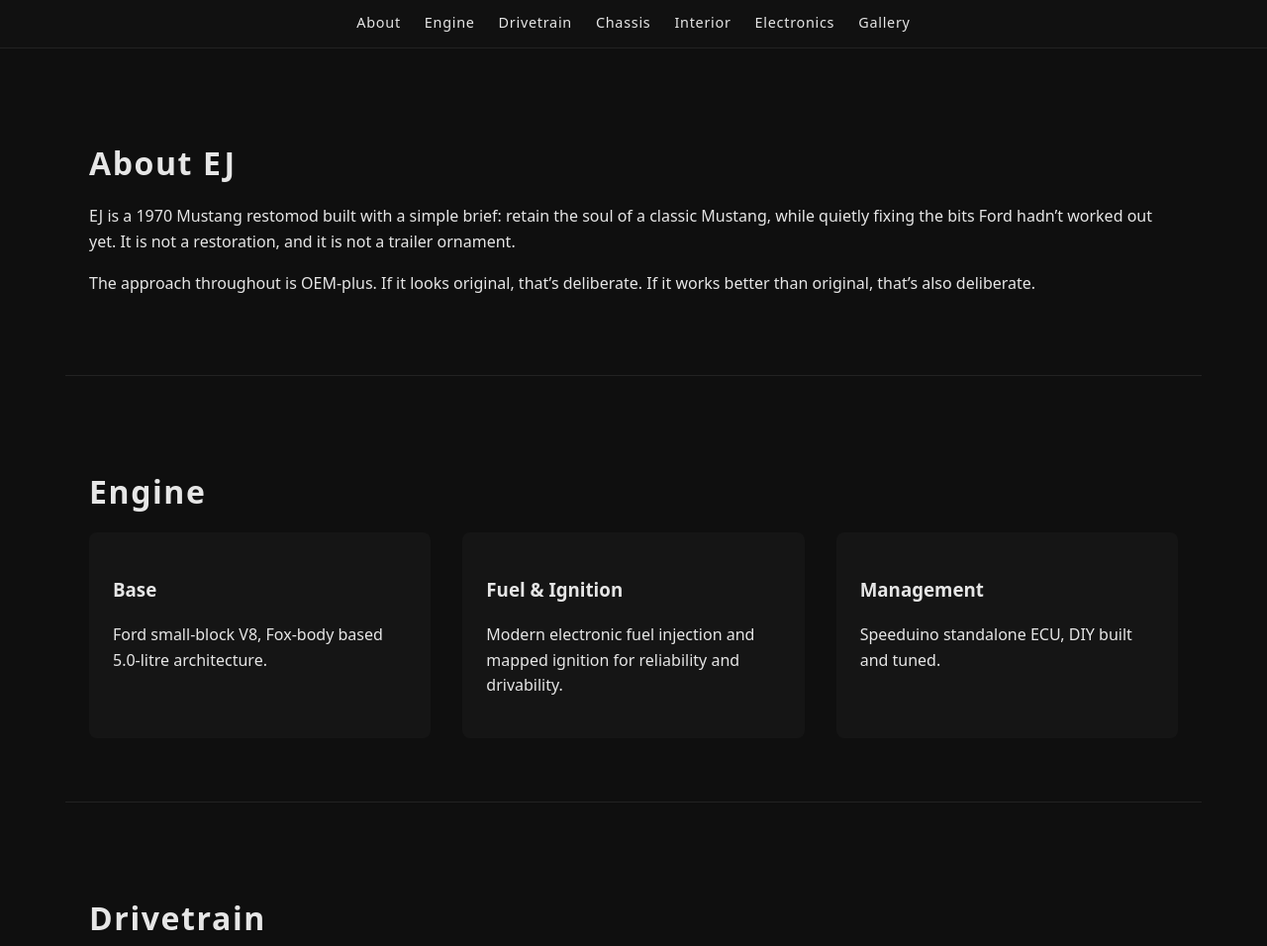
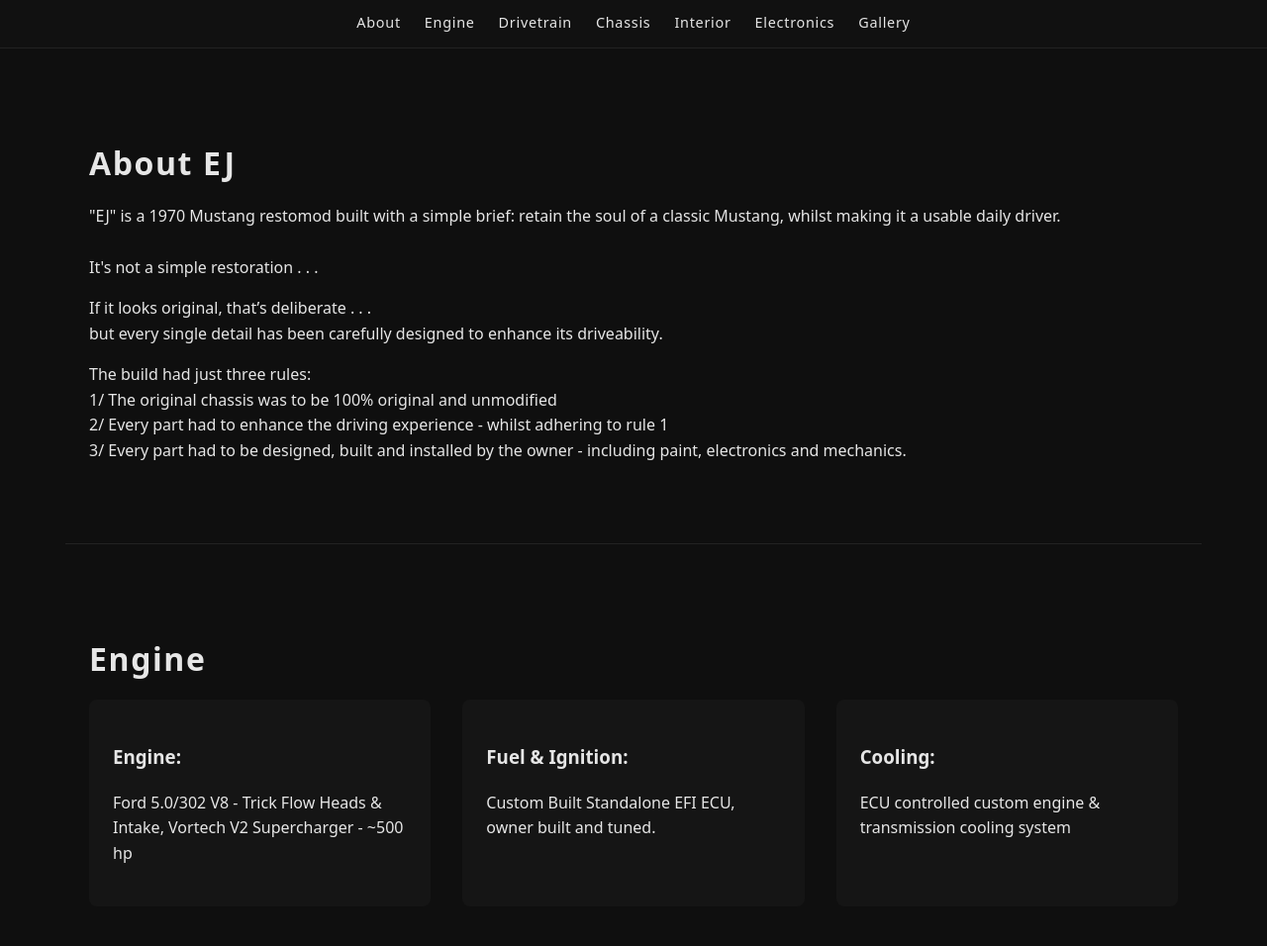
Before and after one commit to SuperDragpack/SuperDragpack.github.io, a plain HTML site: page index.html in a window 1280 px wide. Shown: the part 866-1822 px from the top of the page at 99% size. Drawn offline with Linux system fonts and the light colour scheme.

Commit message:
Add files via upload

```diff
--- a/index.html
+++ b/index.html
@@ -106,8 +106,8 @@
   <div>
     <h1>EJ - A Unique 1970 Mustang</h1>
     <p>
-      Modernised for Driving<br />
-      Built, Restored, Improved . . .
+      Built, Restored, Improved . . . <br/>
+        Modernised for Driving
     </p>
   </div>
 </header>
@@ -127,13 +127,20 @@
 <section id="about">
   <h2>About EJ</h2>
   <p>
-    EJ is a 1970 Mustang restomod built with a simple brief: retain the soul of a
-    classic Mustang, while quietly fixing the bits Ford hadn’t worked out yet.
-    It is not a restoration, and it is not a trailer ornament.
+    "EJ" is a 1970 Mustang restomod built with a simple brief: retain the soul of a
+    classic Mustang, whilst making it a usable daily driver.<br/><br/>
+    It's not a simple restoration . . .
   </p>
   <p>
-    The approach throughout is OEM-plus. If it looks original, that’s deliberate.
-    If it works better than original, that’s also deliberate.
+    If it looks original, that’s deliberate . . .<br/>
+    but every single detail has been carefully designed to enhance its driveability.
+  </p>
+
+  <p>
+    The build had just three rules: <br/>
+1/  The original chassis was to be 100% original and unmodified<br/>
+2/  Every part had to enhance the driving experience - whilst adhering to rule 1<br/>
+3/  Every part had to be designed, built and installed by the owner - including paint, electronics and mechanics.<br/>
   </p>
 </section>
 
@@ -141,19 +148,18 @@
   <h2>Engine</h2>
   <div class="grid">
     <div class="card">
-      <h3>Base</h3>
-      <p>Ford small-block V8, Fox-body based 5.0-litre architecture.</p>
+      <h3>Engine:</h3>
+      <p>Ford 5.0/302 V8 - Trick Flow Heads & Intake, Vortech V2 Supercharger - ~500 hp </p>
     </div>
     <div class="card">
-      <h3>Fuel & Ignition</h3>
+      <h3>Fuel & Ignition:</h3>
       <p>
-        Modern electronic fuel injection and mapped ignition for reliability and
-        drivability.
+        Custom Built Standalone EFI ECU, owner built and tuned.
       </p>
     </div>
     <div class="card">
-      <h3>Management</h3>
-      <p>Speeduino standalone ECU, DIY built and tuned.</p>
+      <h3>Cooling:</h3>
+      <p>ECU controlled custom engine & transmission cooling system</p>
     </div>
   </div>
 </section>
```
